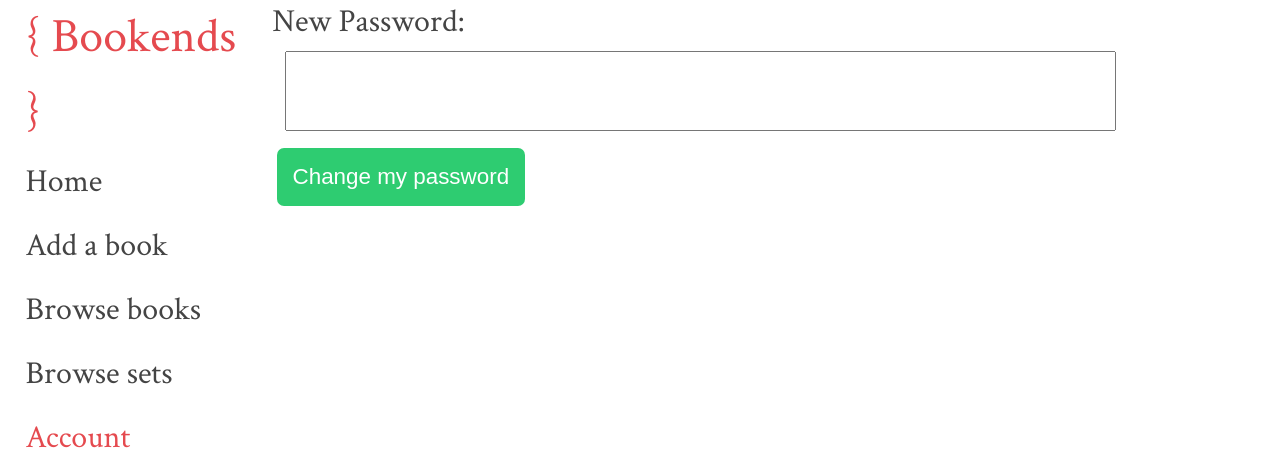
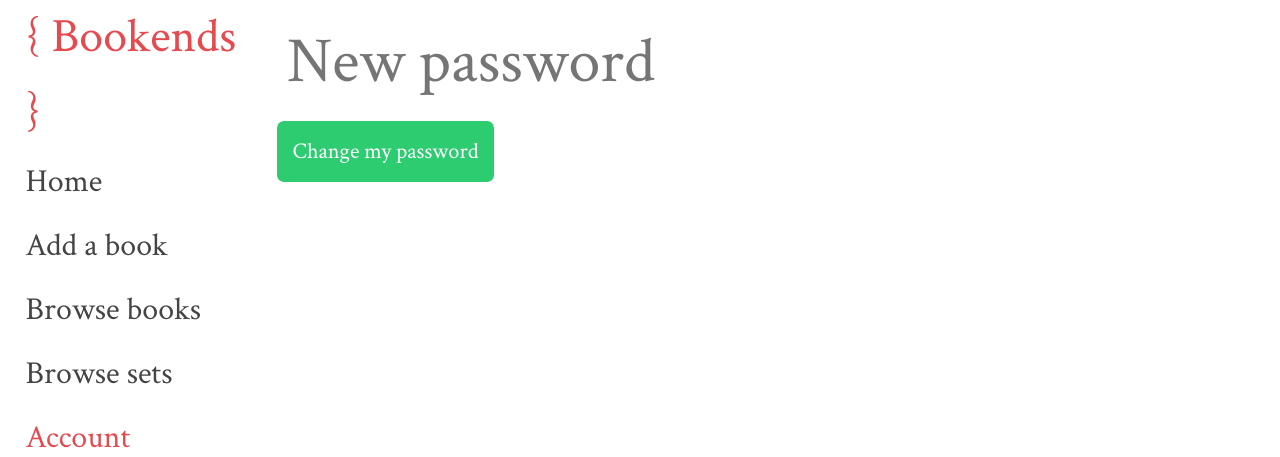
Before and after one commit to billjedi/bookends, a Flask app: page /accounts/password in a window 1280 px wide. Shown: the top 457 px of the page. Run offline with Flask 2, Linux system fonts and the light colour scheme; parts of the project's set-up code (start-up, migrations or seed data) failed here and were passed over.

Commit message:
Updated form stuff

```diff
--- a/bookends/static/css/bookends.css
+++ b/bookends/static/css/bookends.css
@@ -50,9 +50,11 @@ a:hover {
 form, form input {
     font-size: 2em;
     margin: .2em;
+    font-family: "Crimson Text", serif;
 }
 
-form input[type=text] {
+form input[type=text],
+form input[type=password]{
     max-width: 90%;
     border: none;
     border-radius: 7px;
@@ -66,6 +68,7 @@ form input[type=submit] {
     color: #FFF;
     border: none;
     border-radius: 7px;
+    cursor: pointer;
 }
 
 input.switch:empty
--- a/bookends/templates/accounts/email.html
+++ b/bookends/templates/accounts/email.html
@@ -2,7 +2,7 @@
 
 {% block body %}
 <form action="{{ url_for('account_email') }}" method="POST">
-    Email: <input type="text" name="email" value="{{ current_user.email }}" /><br>
+    <input type="text" name="email" placeholder="New email address"/><br>
     {{ form.csrf_token }}
     <input type="submit" value="Update email" />
 </form>
--- a/bookends/templates/accounts/password.html
+++ b/bookends/templates/accounts/password.html
@@ -2,7 +2,7 @@
 
 {% block body %}
 <form action="{{ url_for('account_password') }}" method="POST">
-    New Password: <input type="password" name="password" /><br>
+    <input type="password" name="password" placeholder="New password" /><br>
     {{ form.csrf_token }}
     <input type="submit" value="Change my password" />
 </form>
```
